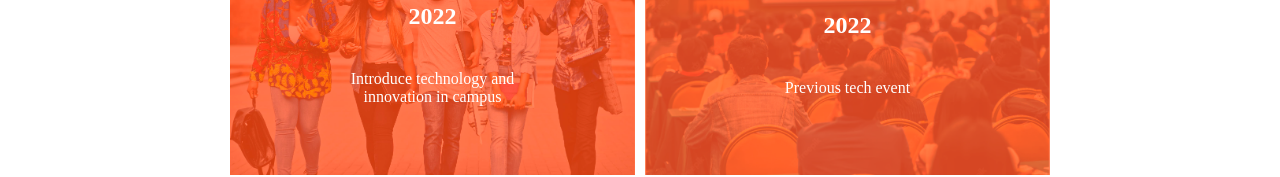
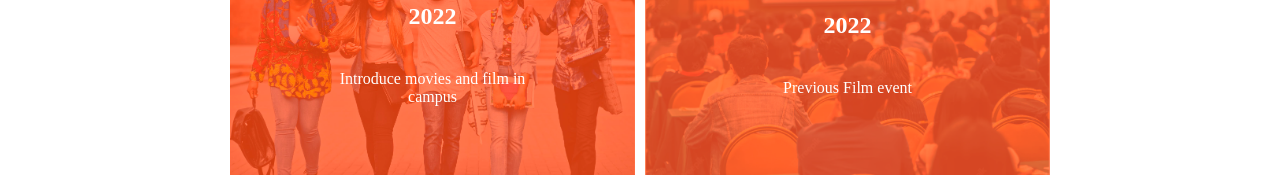
Before and after one commit to kazaneza/African-Movies-Festival-Continental-Festival, a website: page about.html in a window 1280 px wide. Shown: the part 1548-1725 px from the top of the page. Drawn offline with Linux system fonts and the light colour scheme.

Commit message:
changed the content

```diff
--- a/about.html
+++ b/about.html
@@ -165,7 +165,7 @@
                     </div>
                     <div class="text">
                         <h5>2022</h5>
-                        <p>Introduce technology and innovation in campus</p>
+                        <p>Introduce movies and film in campus</p>
                     </div>
                 </div>
 
@@ -175,7 +175,7 @@
                     </div>
                     <div class="text">
                         <h5>2022</h5>
-                        <p>Previous tech event</p>
+                        <p>Previous Film event</p>
                     </div>
                 </div>
             </div>
```
Also changed, not shown: README.md.
